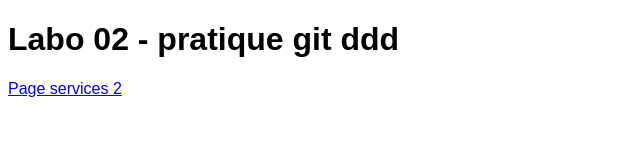
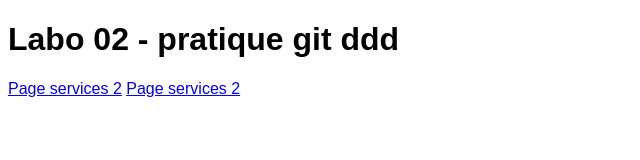
Before and after one commit to tomy1971/VSCode, a plain HTML site: page index.html in a window 1280 px wide. Shown: the whole page, without its empty margins (0-640 px from the left). Drawn offline with Linux system fonts and the light colour scheme.

Commit message:
Ma page login 2

```diff
--- a/index.html
+++ b/index.html
@@ -10,5 +10,6 @@
 <body>
     <h1>Labo 02 - pratique git ddd</h1>
     <a href="htmls/page_service.html" target="_blank">Page services 2</a>
+    <a href="htmls/login.html" target="_blank">Page services 2</a>
 </body>
 </html>
```
